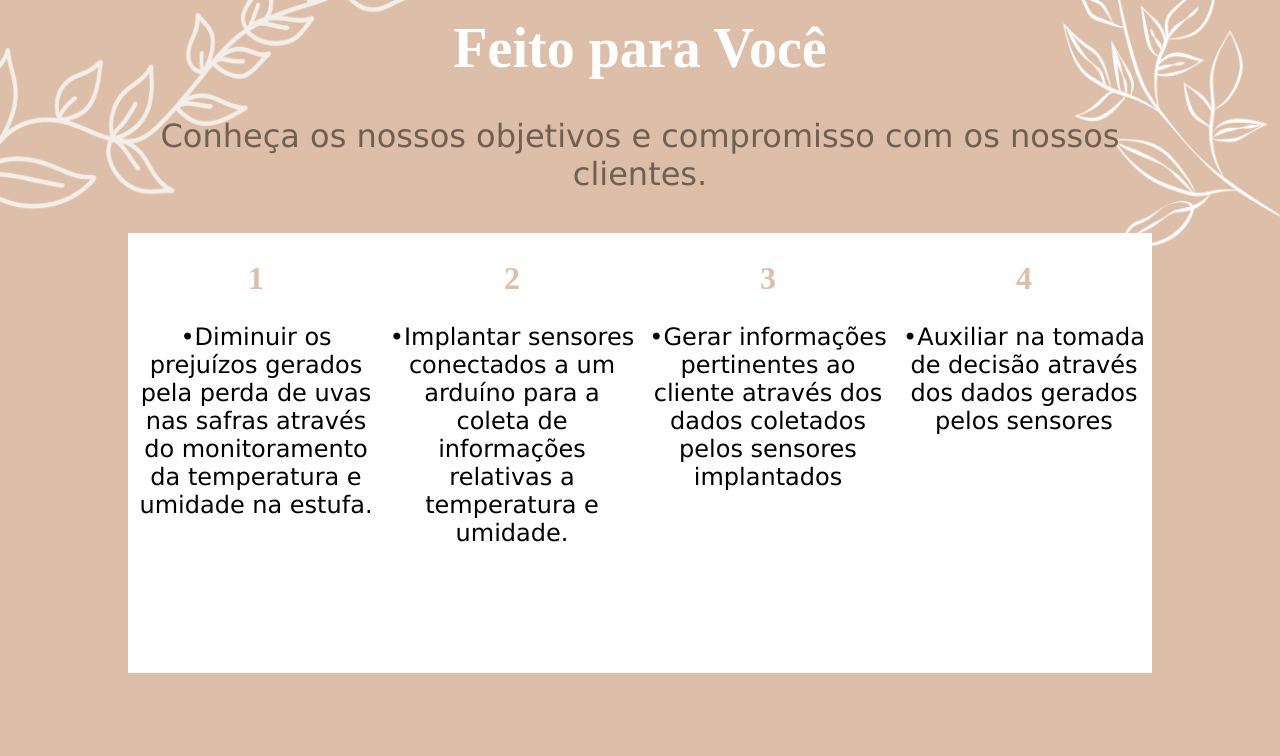
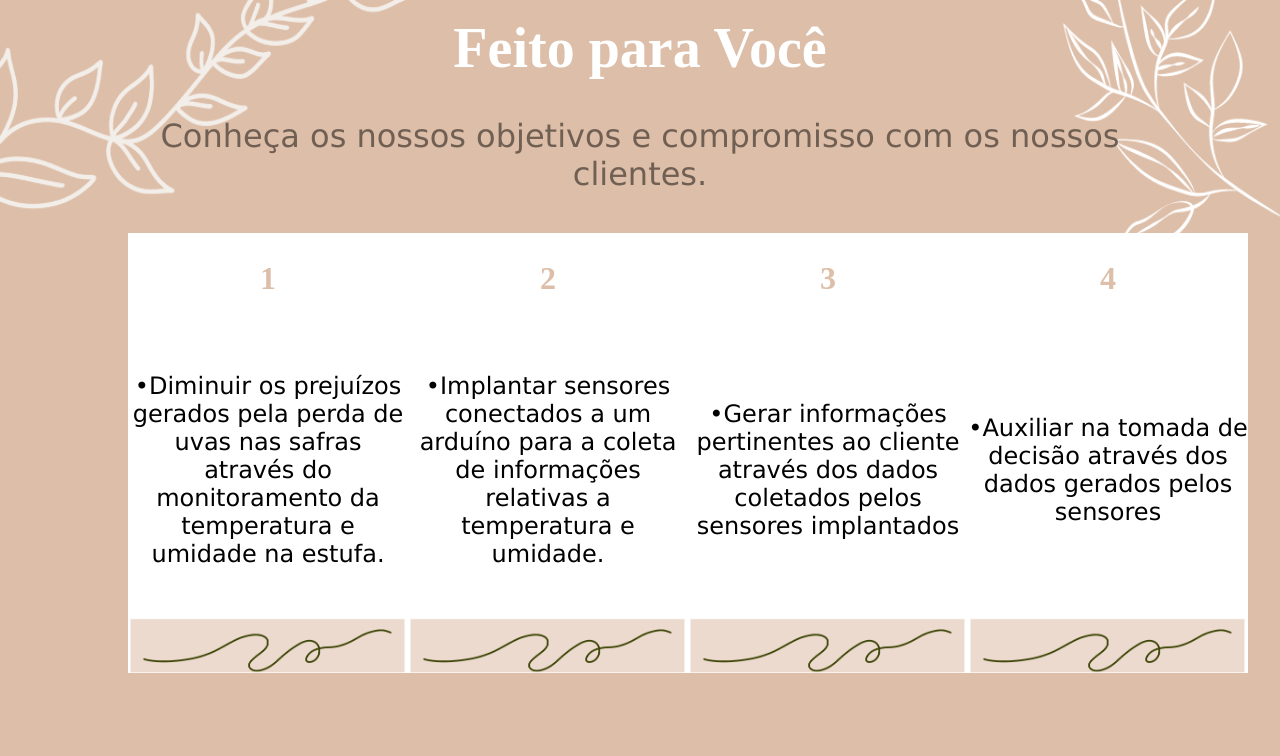
Before and after one commit to JuliaOJustino/vinTech_web, a plain HTML site: page html/vintec.html in a window 1280 px wide. Shown: the part 2483-3239 px from the top of the page. Drawn offline with Linux system fonts and the light colour scheme; a web font is replaced by a local one.

Commit message:
Adicionado detalhe

```diff
--- a/css/style_vintech.css
+++ b/css/style_vintech.css
@@ -296,6 +296,16 @@ li{
     height: 55vh;
     width: 35vh;
     background-color: #ffffff;
+    display: flex;
+    flex-direction: column;
+    justify-content: space-between;
+}
+
+.feito_voce .detalhe{
+    background-image: url(../img/detalhe.png);
+    background-size: cover;
+    width: 35vh;
+    height: 7vh;
 }
 
 .feito_voce h2{
--- a/html/vintec.html
+++ b/html/vintec.html
@@ -97,15 +97,22 @@
             <div class="Ncards">
                 <div class="card"><h2>1</h2><p>•Diminuir os prejuízos gerados pela perda de uvas nas safras através do
                     monitoramento da temperatura e umidade na estufa.</p>
+                    <div class="detalhe"></div>
                 </div>
+
                 <div class="card"><h2>2</h2><p>•Implantar sensores conectados a um arduíno para a coleta
                     de informações relativas a temperatura e umidade.</p>
+                    <div class="detalhe"></div>
                 </div>
+
                 <div class="card"><h2>3</h2><p>•Gerar informações pertinentes ao cliente através dos dados coletados
                     pelos sensores implantados</p>
+                    <div class="detalhe"></div>
                 </div>
+
                 <div class="card"><h2>4</h2><p>•Auxiliar na tomada de decisão através dos
                     dados gerados pelos sensores</p>
+                    <div class="detalhe"></div>
                 </div>
             </div>
         </div>
```
